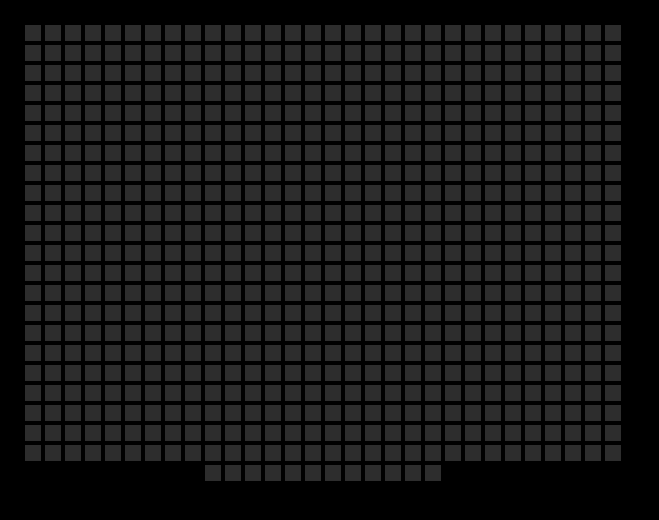
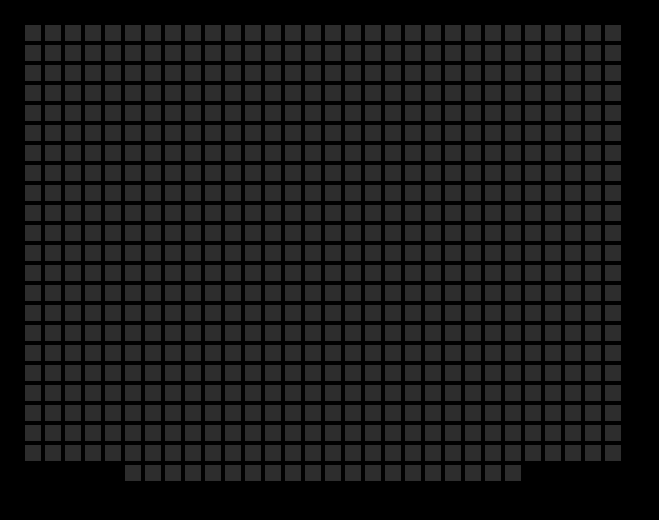
Before and after one commit to Lerdn2050/document123, a plain HTML site: page index.html in a window 1280 px wide. Shown: the whole page, without its empty margins (0-659 px from the left). Drawn offline with Linux system fonts and the light colour scheme.

Commit message:
Update index.html

```diff
--- a/index.html
+++ b/index.html
@@ -12,7 +12,7 @@
     <script>
         const inner = document.querySelector('.inner');
         const squareColors = ['#ed220d', '#b542e5', '#0d93ed', '#f2770b', '#8affbc', '#f2ff8a', '#ff38c2', '#e37f35'];
-        const BLOCKS = 672;
+        const BLOCKS = 680;
 
         for (let i = 0; i < BLOCKS; i++) {
             const square = document.createElement('div');
```
